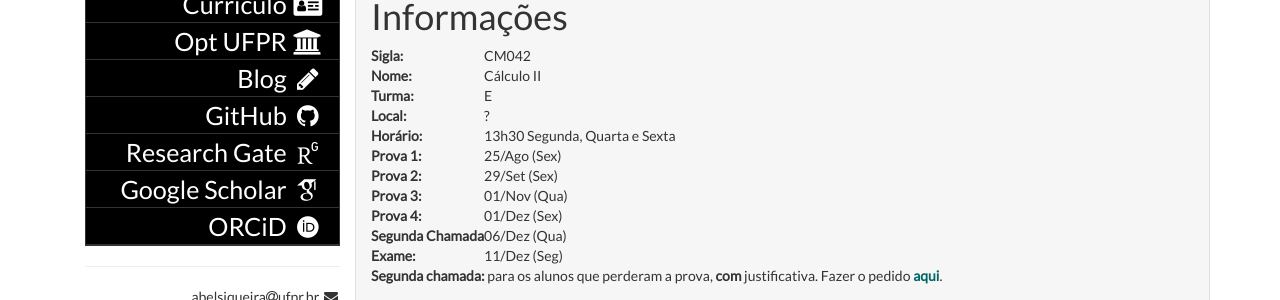
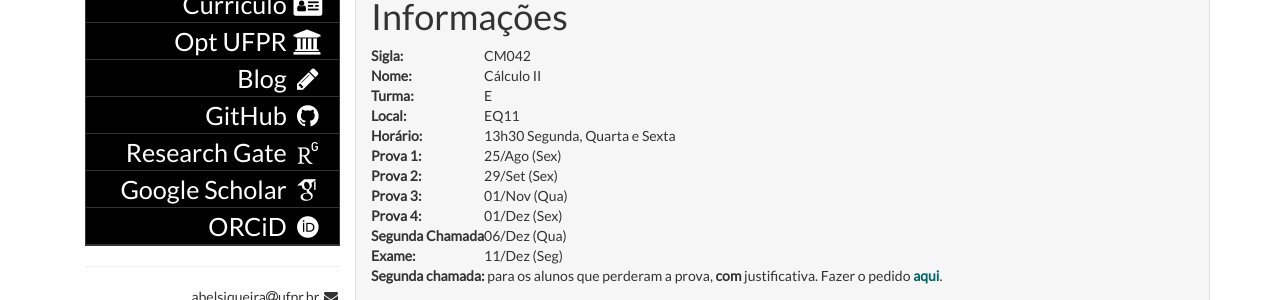
Before and after one commit to abelsiqueira/abelsiqueira.github.io-old, a Jekyll site: the page built from disciplinas/cm042-2017s2.md, in a window 1280 px wide. Shown: the part 199-499 px from the top of the page. Built offline with Jekyll 4.4.1, drawn with Linux system fonts in a browser that asks for light colours; some web fonts are replaced.

Commit message:
Sala de cm042

```diff
--- a/disciplinas/cm042-2017s2.md
+++ b/disciplinas/cm042-2017s2.md
@@ -11,7 +11,7 @@ tag:        2017s2
   | **Sigla:**          | CM042
   | **Nome:**           | Cálculo II
   | **Turma:**          | E
-  | **Local:**          | ?
+  | **Local:**          | EQ11
   | **Horário:**        | 13h30 Segunda, Quarta e Sexta
   | **Prova 1:**        | 25/Ago (Sex)
   | **Prova 2:**        | 29/Set (Sex)
```
